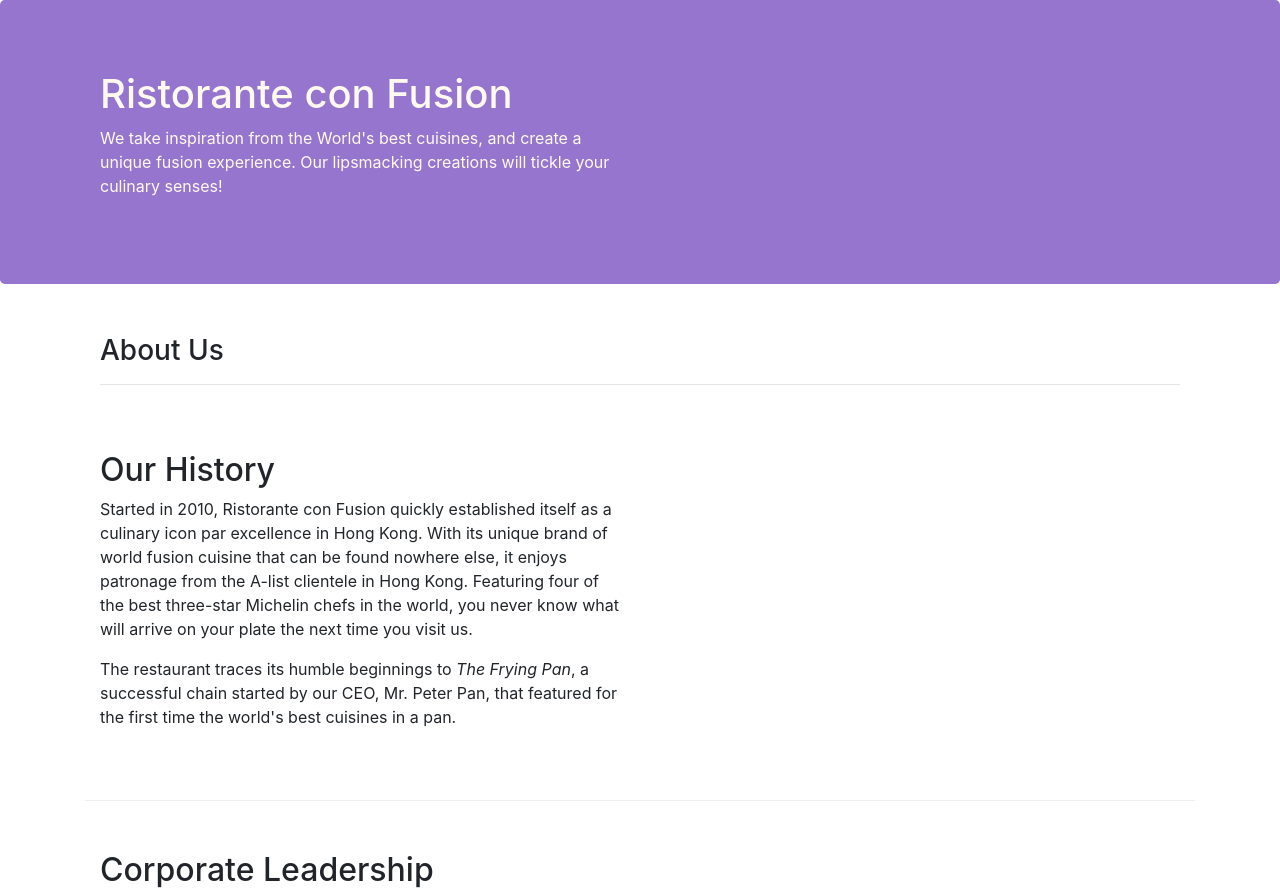
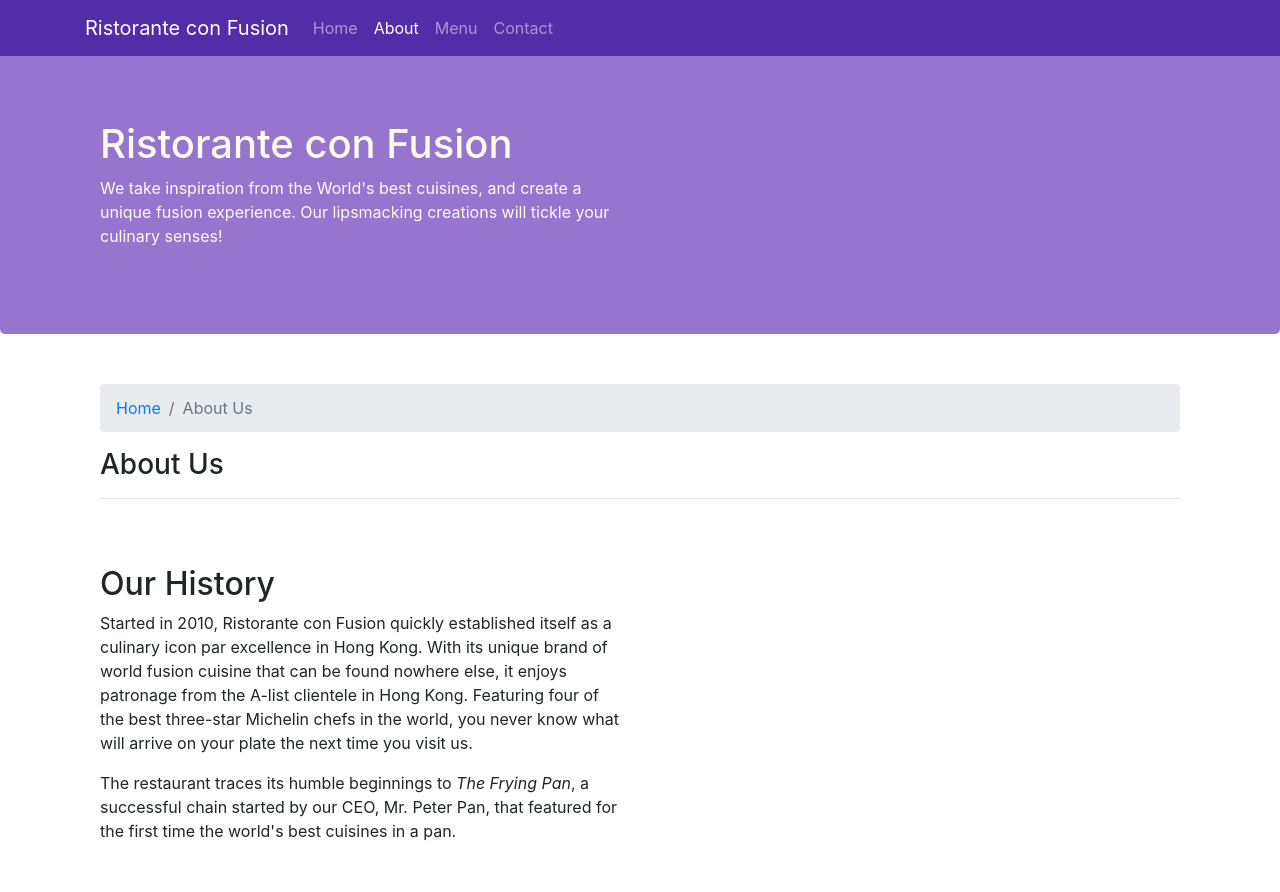
Before and after one commit to Saketh-Mantha/introtobootstrap, a website: page aboutus.html in a window 1280 px wide. Shown: the top 892 px of the page. Drawn offline with nearby package versions, Linux system fonts and the light colour scheme.

Commit message:
Navbar and breadcrumbs

```diff
--- a/aboutus.html
+++ b/aboutus.html
@@ -11,7 +11,22 @@
     <link rel="stylesheet" href="node_modules/bootstrap/dist/css/bootstrap.min.css">
     <link href="css/styles.css" rel="stylesheet">
 </head>
-
+<nav class="navbar navbar-dark navbar-expand-sm fixed-top">
+    <div class="container">
+        <button class="navbar-toggler" type="button" data-toggle="collapse" data-target="#Navbar">
+            <span class="navbar-toggler-icon"></span>
+        </button>
+        <a class="navbar-brand" href="/index.html">Ristorante con Fusion</a>
+        <div class= "collapse navbar-collapse" id="Navbar">
+        <ul class="navbar-nav mr-auto">
+            <li class="nav-item"><a class="nav-link" href="/index.html">Home</a></li>
+            <li class="nav-item active"><a class="nav-link" href="#">About</a></li>
+            <li class="nav-item"><a class="nav-link" href="#">Menu</a></li>
+            <li class="nav-item"><a class="nav-link" href="#">Contact</a></li>
+        </ul>
+        </div>
+    </div>
+</nav>
 <body>
 
     <header class="jumbotron">
@@ -30,6 +45,10 @@
     <div class="container">
         <div class="row row-content align-items-center">
             <div class="col-12">
+                <ol class="col-12 breadcrumb">
+                    <li class="breadcrumb-item"><a href="./index.html">Home</a></li>
+                    <li class="breadcrumb-item active">About Us</li>
+                </ol>
                <h3>About Us</h3>
                <hr>
 
--- a/css/styles.css
+++ b/css/styles.css
@@ -27,3 +27,11 @@ address{
     margin:0px;
     color:#0f0f0f;
 }
+body{
+    padding:50px 0px 0px 0px;
+    z-index:0;
+}
+
+.navbar-dark {
+     background-color: #512DA8;
+}
```
Also changed, not shown: index.html (+16 -1 lines).
